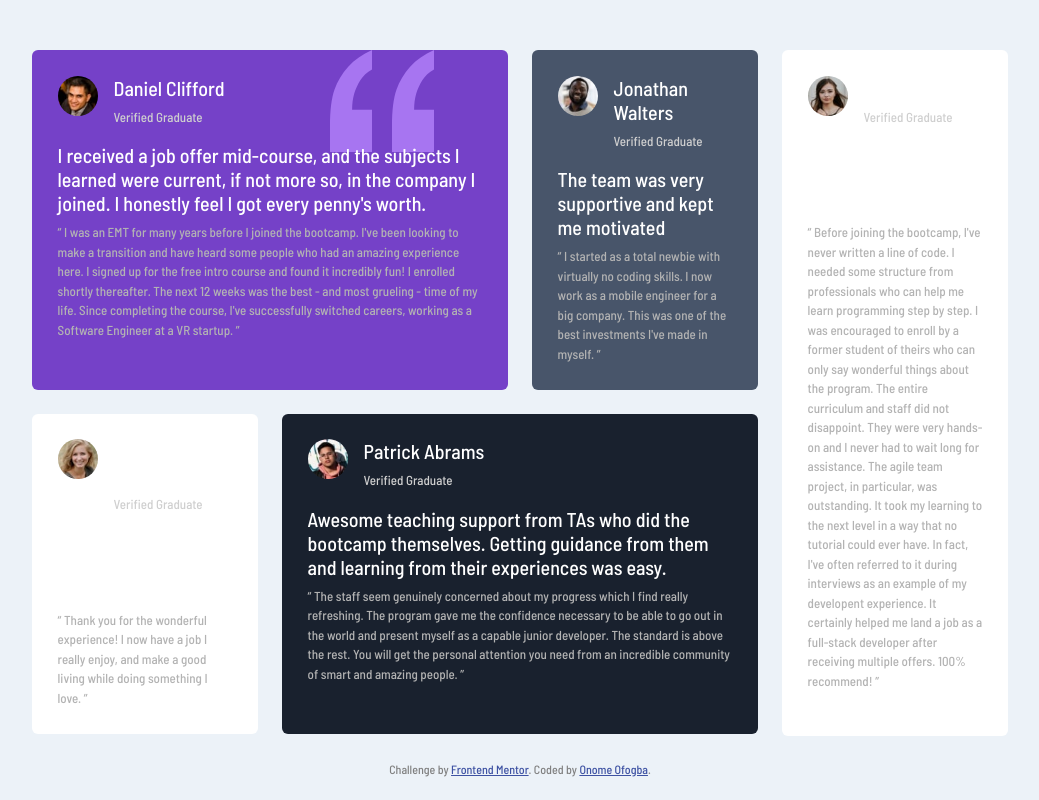
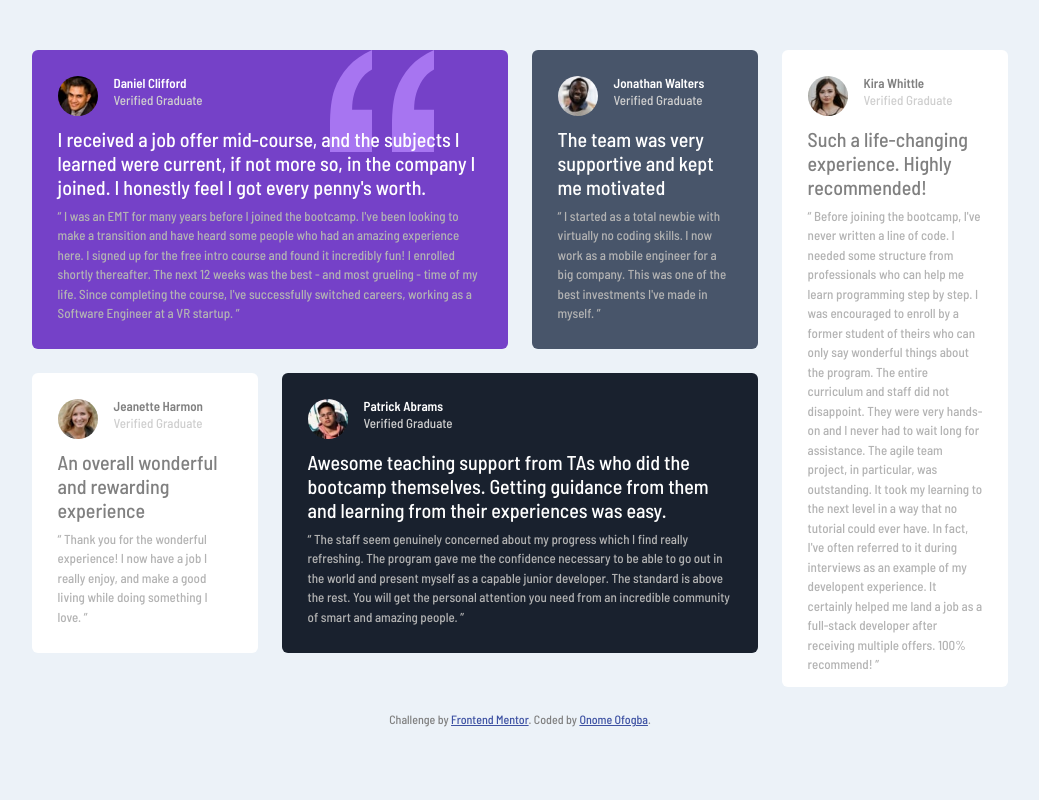
Before and after one commit to faithofogba/testimonial-grid-section, a React (Create React App) app: page / in a window 1280 px wide. Shown: the whole page, without its empty margins (120-1159 px from the left). Built offline with nearby package versions, Linux system fonts and the light colour scheme.

Commit message:
clean ups

```diff
--- a/src/App.css
+++ b/src/App.css
@@ -3,7 +3,6 @@ body {
   background-color: hsl(210, 46%, 95%);
   color: hsl(0, 0%, 100%);
   font-size: 13px;
-  overflow: hidden;
 }
 
 .card-section {
--- a/src/components/Card.js
+++ b/src/components/Card.js
@@ -6,12 +6,12 @@ export default function Card(person) {
       <div className="card-head d-flex flex-row">
         <img className="rounded-circle" src={person.image} alt="person"/>
         <section className="ms-3 p-10">
-          <h5 className={person.nameId}>{person.name}</h5>
+          <h1 className={person.nameClass}>{person.name}</h1>
           <p className="user-status">Verified Graduate</p>
         </section>
       </div>
       <section className="card-body p-0">
-        <h5 className={person.titleId}>{person.quoteHeader}</h5>
+        <h5 className={person.titleClass}>{person.quoteHeader}</h5>
         <p className="card-text">{person.quoteText}</p>
       </section>
     </div>
```
